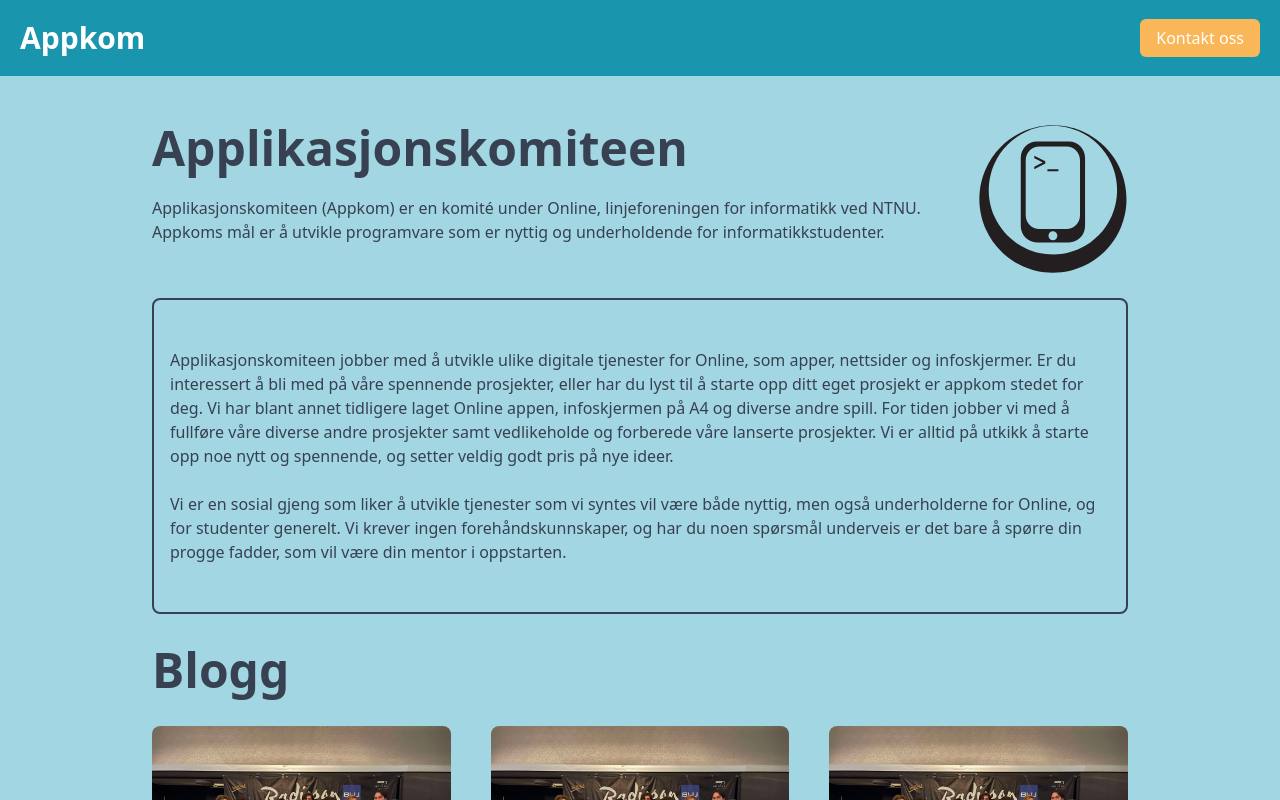
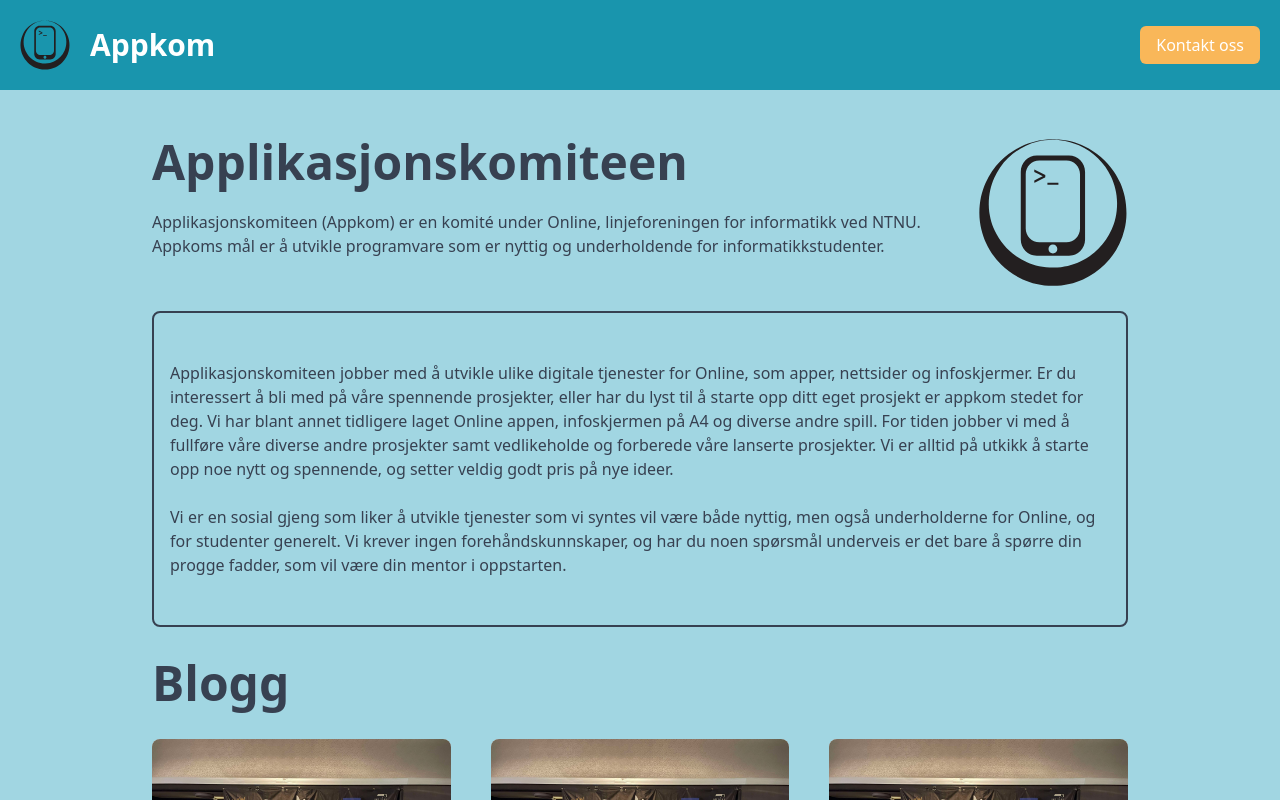
Before and after one commit to appKom/home, a Next.js app: page / in a window 1280 px wide. Shown: the top 800 px of the page. Built offline with nearby package versions, Linux system fonts and the light colour scheme.

Commit message:
feat: add logo to navbar

```diff
--- a/components/Navbar.tsx
+++ b/components/Navbar.tsx
@@ -1,4 +1,5 @@
 import { Button } from "./Button";
+import Image from "next/image";
 import Link from "next/link";
 import { DropdownMenu } from "./DropdownMenu";
 
@@ -7,8 +8,14 @@ export default function Navbar() {
     <div className="bg-tealBlue w-full text-white">
       <div className="w-full flex justify-center">
         <nav className="flex items-center justify-between flex-wrap px-5 py-5 bg-tealBlue w-full max-w-screen-2xl">
-          <Link href={"/"}>
-            <h1 className="font-semibold text-lg sm:text-lg md:text-xl lg:text-2xl xl:text-3xl hover:text-gray-300">
+          <Link href={"/"} className="flex items-center justify-center gap-5 hover:text-gray-300">
+            <Image
+              src={"/logos/appkom-logo.svg"}
+              alt={"Appkom logo"}
+              width={50}
+              height={50}
+            />
+            <h1 className="font-semibold text-lg sm:text-lg md:text-xl lg:text-2xl xl:text-3xl">
               <span>Appkom</span>
             </h1>
           </Link>
```
